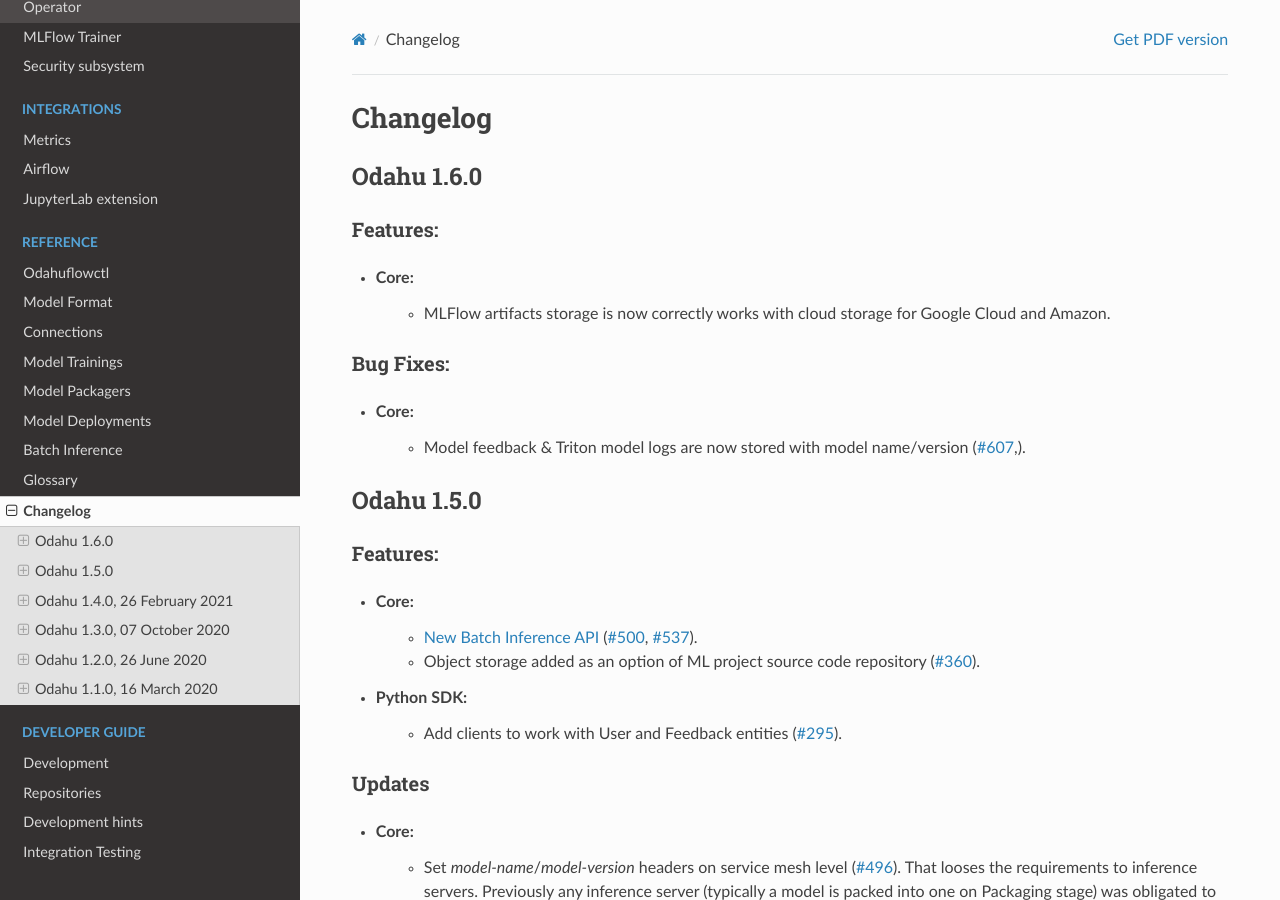
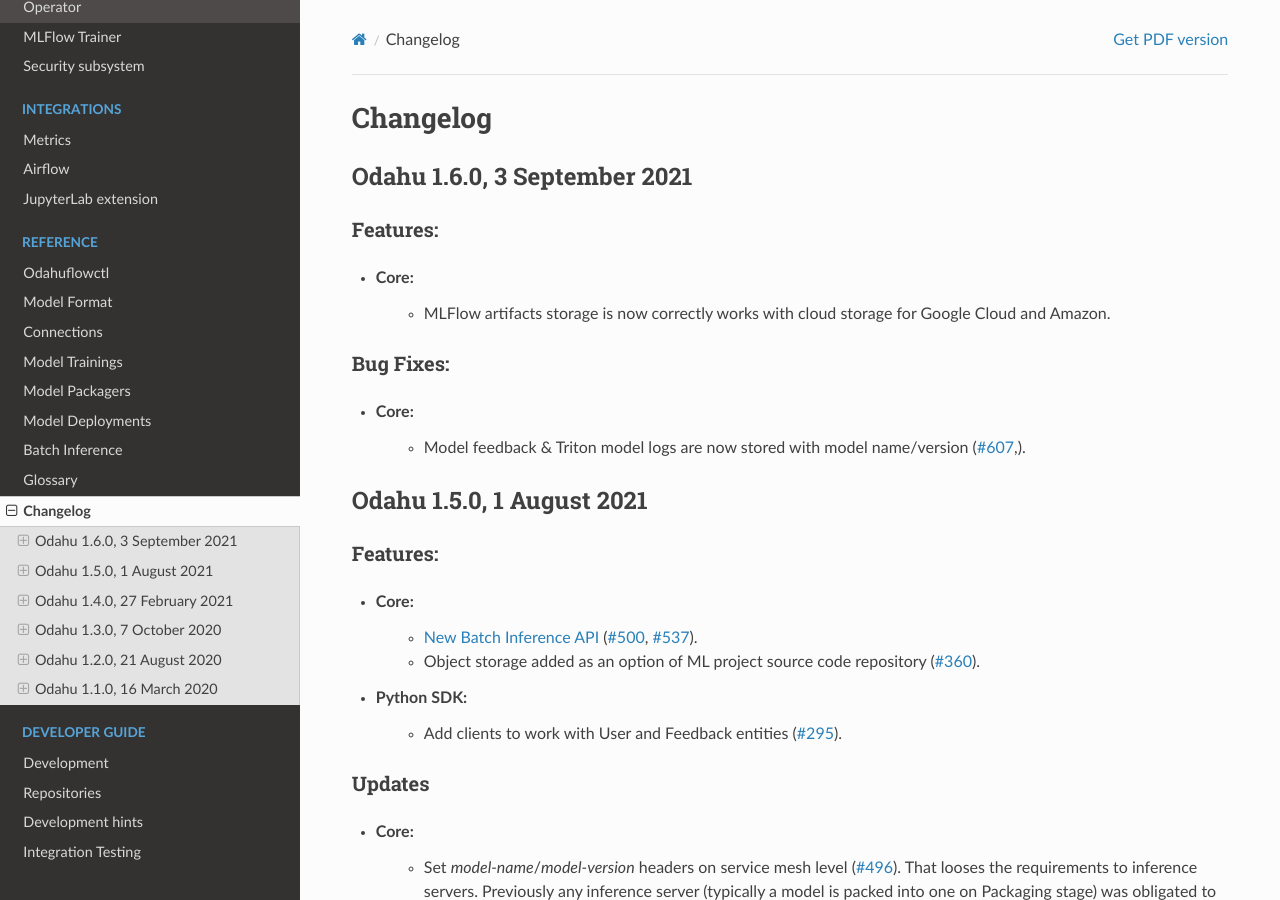
Before and after one commit to odahu/odahu-docs, a Sphinx documentation site: the page built from source/ref_changelog.rst, in a window 1280 px wide and 900 px high. Built offline with Sphinx 7.4.7 and the Read the Docs theme 2.0.0, drawn with Linux system fonts in a browser that asks for light colours; formulas are drawn with MathJax 3; some of the changed text lies outside the part shown.

Commit message:
Added ODAHU release dates (#122)

```diff
--- a/source/ref_changelog.rst
+++ b/source/ref_changelog.rst
@@ -1,7 +1,7 @@
 Changelog
 =========
 
-Odahu 1.6.0
+Odahu 1.6.0, 3 September 2021
 --------------------------
 Features:
 """"""""""""
@@ -15,7 +15,7 @@
 - Core:
     * Model feedback & Triton model logs are now stored with model name/version (`#607 <https://github.com/odahu/odahu-flow/issues/607>`_,).
 
-Odahu 1.5.0
+Odahu 1.5.0, 1 August 2021
 --------------------------
 Features:
 """"""""""""
@@ -62,7 +62,7 @@
     * Fix packaging deletion via `bulk delete` command (`#416 <https://github.com/odahu/odahu-flow/issues/416>`_).
 
 
-Odahu 1.4.0, 26 February 2021
+Odahu 1.4.0, 27 February 2021
 --------------------------
 
 Features:
@@ -114,7 +114,7 @@
     * Interface is now works as expected with long fields on edit connection page (`#65 <https://github.com/odahu/odahu-ui/issues/65>`_)
 
 
-Odahu 1.3.0, 07 October 2020
+Odahu 1.3.0, 7 October 2020
 --------------------------
 
 Features:
@@ -162,7 +162,7 @@
 - SDK:
     * All API connection errors now should be correctly handled and retried.
 
-Odahu 1.2.0, 26 June 2020
+Odahu 1.2.0, 21 August 2020
 --------------------------
 
 Features:
```
